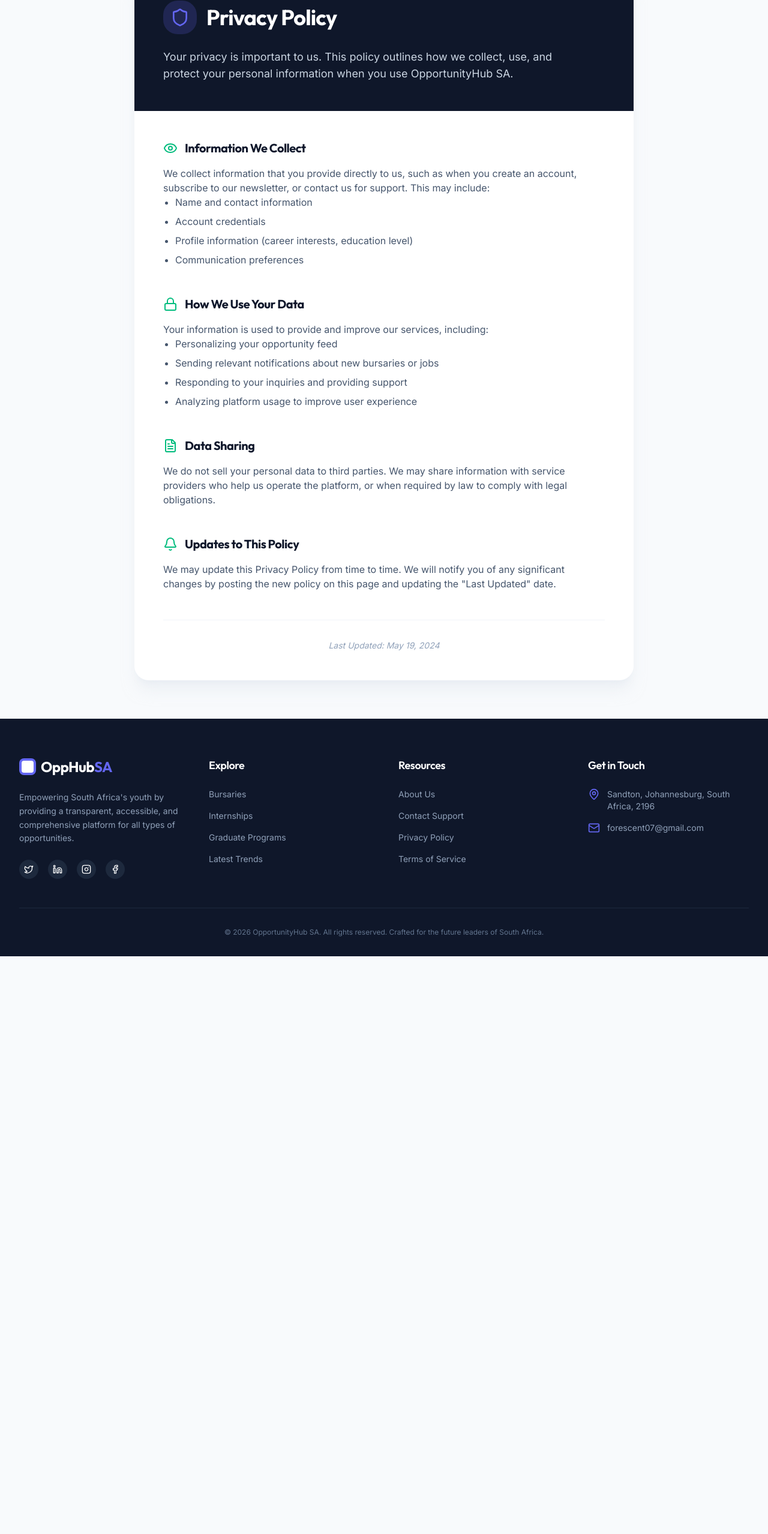
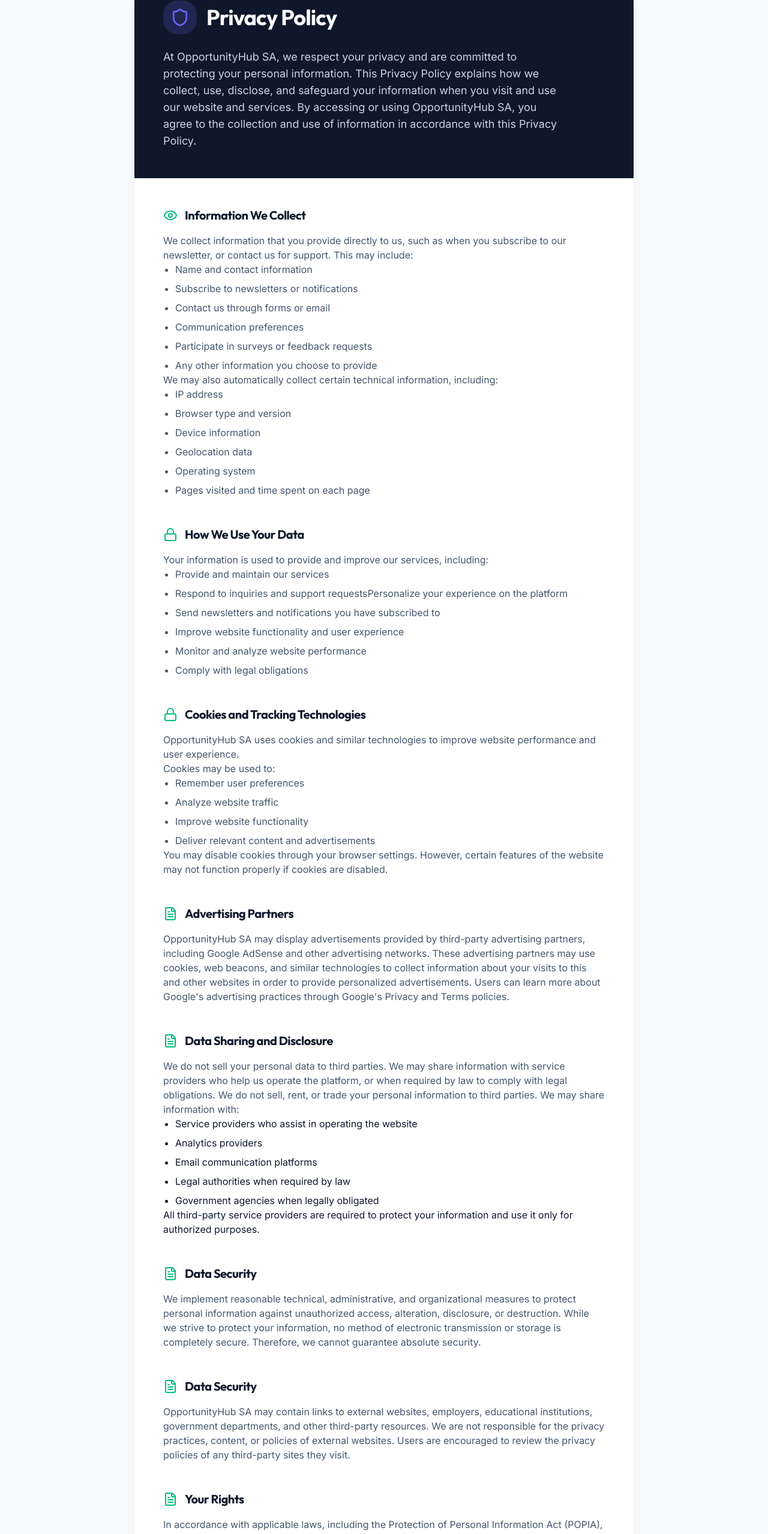
Before and after one commit to cado7/OpportunityHub, a React (Vite) app: page /privacy in a window 1280 px wide. Shown: the part 209-2766 px from the top of the page at 60% size. Before the commit the page ends 1803 px from the top, so only its background shows below. Built offline with nearby package versions, Linux system fonts and the light colour scheme; no server answers.

Commit message:
policy update

```diff
--- a/src/pages/Privacy.tsx
+++ b/src/pages/Privacy.tsx
@@ -1,3 +1,4 @@
+// @ts-nocheck
 import React from 'react';
 import { motion } from 'motion/react';
 import { Shield, Lock, Eye, FileText, Bell } from 'lucide-react';
@@ -24,7 +25,8 @@
               <h1 className="text-3xl md:text-4xl font-display font-bold">Privacy Policy</h1>
             </div>
             <p className="text-slate-300 text-lg max-w-2xl">
-              Your privacy is important to us. This policy outlines how we collect, use, and protect your personal information when you use OpportunityHub SA.
+              At OpportunityHub SA, we respect your privacy and are committed to protecting your personal information. This Privacy Policy explains how we collect, use, disclose, and safeguard your information when you visit and use our website and services.
+              By accessing or using OpportunityHub SA, you agree to the collection and use of information in accordance with this Privacy Policy.
             </p>
           </div>
 
@@ -36,13 +38,28 @@
               </div>
               <div className="prose prose-slate max-w-none text-slate-600">
                 <p>
-                  We collect information that you provide directly to us, such as when you create an account, subscribe to our newsletter, or contact us for support. This may include:
+                  We collect information that you provide directly to us, such as when you subscribe to our newsletter, or contact us for support. This may include:
                 </p>
                 <ul className="list-disc pl-5 space-y-2">
                   <li>Name and contact information</li>
-                  <li>Account credentials</li>
-                  <li>Profile information (career interests, education level)</li>
+                  <li>Subscribe to newsletters or notifications</li>
+                  <li>Contact us through forms or email</li>
                   <li>Communication preferences</li>
+                  <li>Participate in surveys or feedback requests</li>
+                  <li>Any other information you choose to provide</li>
+                </ul>
+              </div>
+              <div className="prose prose-slate max-w-none text-slate-600">
+              <p>
+                We may also automatically collect certain technical information, including:
+              </p>
+                <ul className="list-disc pl-5 space-y-2">
+                  <li>IP address</li>
+                  <li>Browser type and version</li>
+                  <li>Device information</li>
+                  <li>Geolocation data</li>
+                  <li>Operating system</li>
+                  <li>Pages visited and time spent on each page</li>
                 </ul>
               </div>
             </section>
@@ -57,22 +74,130 @@
                   Your information is used to provide and improve our services, including:
                 </p>
                 <ul className="list-disc pl-5 space-y-2">
-                  <li>Personalizing your opportunity feed</li>
-                  <li>Sending relevant notifications about new bursaries or jobs</li>
-                  <li>Responding to your inquiries and providing support</li>
-                  <li>Analyzing platform usage to improve user experience</li>
+                  <li>Provide and maintain our services</li>
+                  <li>Respond to inquiries and support requestsPersonalize your experience on the platform</li>
+                  <li>Send newsletters and notifications you have subscribed to</li>
+                  <li>Improve website functionality and user experience</li>
+                  <li>Monitor and analyze website performance</li>
+                  <li>Comply with legal obligations</li>
                 </ul>
+              </div>
+            </section>
+
+                        <section>
+              <div className="flex items-center space-x-3 mb-4">
+                <Lock className="w-6 h-6 text-emerald-500" />
+                <h2 className="text-xl font-bold text-slate-900">Cookies and Tracking Technologies</h2>
+              </div>
+              <div className="prose prose-slate max-w-none text-slate-600">
+                <p>
+                  OpportunityHub SA uses cookies and similar technologies to improve website performance and user experience.
+                </p>
+                <p>
+                  Cookies may be used to:
+                </p>
+                <ul className="list-disc pl-5 space-y-2">
+                  <li>Remember user preferences</li>
+                  <li>Analyze website traffic</li>
+                  <li>Improve website functionality</li>
+                  <li>Deliver relevant content and advertisements</li>
+                </ul>
+                <p>
+                  You may disable cookies through your browser settings. However, certain features of the website may not function properly if cookies are disabled.
+                </p>
               </div>
             </section>
 
             <section>
               <div className="flex items-center space-x-3 mb-4">
                 <FileText className="w-6 h-6 text-emerald-500" />
-                <h2 className="text-xl font-bold text-slate-900">Data Sharing</h2>
+                <h2 className="text-xl font-bold text-slate-900">Advertising Partners</h2>
+              </div>
+              <p className="text-slate-600">
+                OpportunityHub SA may display advertisements provided by third-party advertising partners, including Google AdSense and other advertising networks.
+
+              These advertising partners may use cookies, web beacons, and similar technologies to collect information about your visits to this and other websites in order to provide personalized advertisements.
+
+              Users can learn more about Google's advertising practices through Google's Privacy and Terms policies.
+              </p>
+            </section>
+
+            <section>
+              <div className="flex items-center space-x-3 mb-4">
+                <FileText className="w-6 h-6 text-emerald-500" />
+                <h2 className="text-xl font-bold text-slate-900">Data Sharing and Disclosure</h2>
               </div>
               <p className="text-slate-600">
                 We do not sell your personal data to third parties. We may share information with service providers who help us operate the platform, or when required by law to comply with legal obligations.
+                We do not sell, rent, or trade your personal information to third parties.
+
+                We may share information with:
               </p>
+                <ul className="list-disc pl-5 space-y-2">
+                  <li>Service providers who assist in operating the website</li>
+                  <li>Analytics providers</li>
+                  <li>Email communication platforms</li>
+                  <li>Legal authorities when required by law</li>
+                  <li>Government agencies when legally obligated</li>
+                </ul>
+                <p>
+                  All third-party service providers are required to protect your information and use it only for authorized purposes.
+                </p>
+            </section>
+
+            <section>
+              <div className="flex items-center space-x-3 mb-4">
+                <FileText className="w-6 h-6 text-emerald-500" />
+                <h2 className="text-xl font-bold text-slate-900">Data Security</h2>
+              </div>
+              <p className="text-slate-600">
+                We implement reasonable technical, administrative, and organizational measures to protect personal information against unauthorized access, alteration, disclosure, or destruction.
+
+                While we strive to protect your information, no method of electronic transmission or storage is completely secure. Therefore, we cannot guarantee absolute security.
+              </p>
+            </section>
+
+            <section>
+              <div className="flex items-center space-x-3 mb-4">
+                <FileText className="w-6 h-6 text-emerald-500" />
+                <h2 className="text-xl font-bold text-slate-900">Data Security</h2>
+              </div>
+              <p className="text-slate-600">
+                OpportunityHub SA may contain links to external websites, employers, educational institutions, government departments, and other third-party resources.
+
+                We are not responsible for the privacy practices, content, or policies of external websites. Users are encouraged to review the privacy policies of any third-party sites they visit.
+              </p>
+            </section>
+
+                        <section>
+              <div className="flex items-center space-x-3 mb-4">
+                <FileText className="w-6 h-6 text-emerald-500" />
+                <h2 className="text-xl font-bold text-slate-900">Your Rights</h2>
+              </div>
+              <p className="text-slate-600">
+                In accordance with applicable laws, including the Protection of Personal Information Act (POPIA), you may have the right to:
+              </p>
+                <ul className="list-disc pl-5 space-y-2">
+                  <li>Request access to your personal information</li>
+                  <li>Request correction of inaccurate information</li>
+                  <li>Request deletion of personal information where legally permitted</li>
+                  <li>Object to certain processing activities</li>
+                  <li>Withdraw consent where applicable</li>
+                </ul>
+                <p>
+                  Requests may be submitted through our Contact Us page or official support email.
+                </p>
+            </section>
+
+            <section>
+              <div className="flex items-center space-x-3 mb-4">
+                <FileText className="w-6 h-6 text-emerald-500" />
+                <h2 className="text-xl font-bold text-slate-900">Children's Privacy</h2>
+              </div>
+              <p className="text-slate-600">
+                OpportunityHub SA is intended for users who are at least 13 years of age. We do not knowingly collect personal information from children under 13 years old.
+
+                If we become aware that information has been collected from a child under 13 without appropriate consent, we will take reasonable steps to remove such information. </p>
             </section>
 
             <section>
@@ -85,8 +210,20 @@
               </p>
             </section>
 
+                        <section>
+              <div className="flex items-center space-x-3 mb-4">
+                <Bell className="w-6 h-6 text-emerald-500" />
+                <h2 className="text-xl font-bold text-slate-900">Contact Us</h2>
+              </div>
+              <p className="text-slate-600">
+                If you have any questions regarding this Privacy Policy or our data practices, please contact us through the Contact Us page on OpportunityHub SA.
+
+By using OpportunityHub SA, you acknowledge that you have read and understood this Privacy Policy.
+              </p>
+            </section>
+
             <div className="pt-8 border-t border-slate-100 italic text-sm text-slate-400 text-center">
-              Last Updated: May 19, 2024
+              Last Updated: June 09, 2026
             </div>
           </div>
         </motion.div>
```
